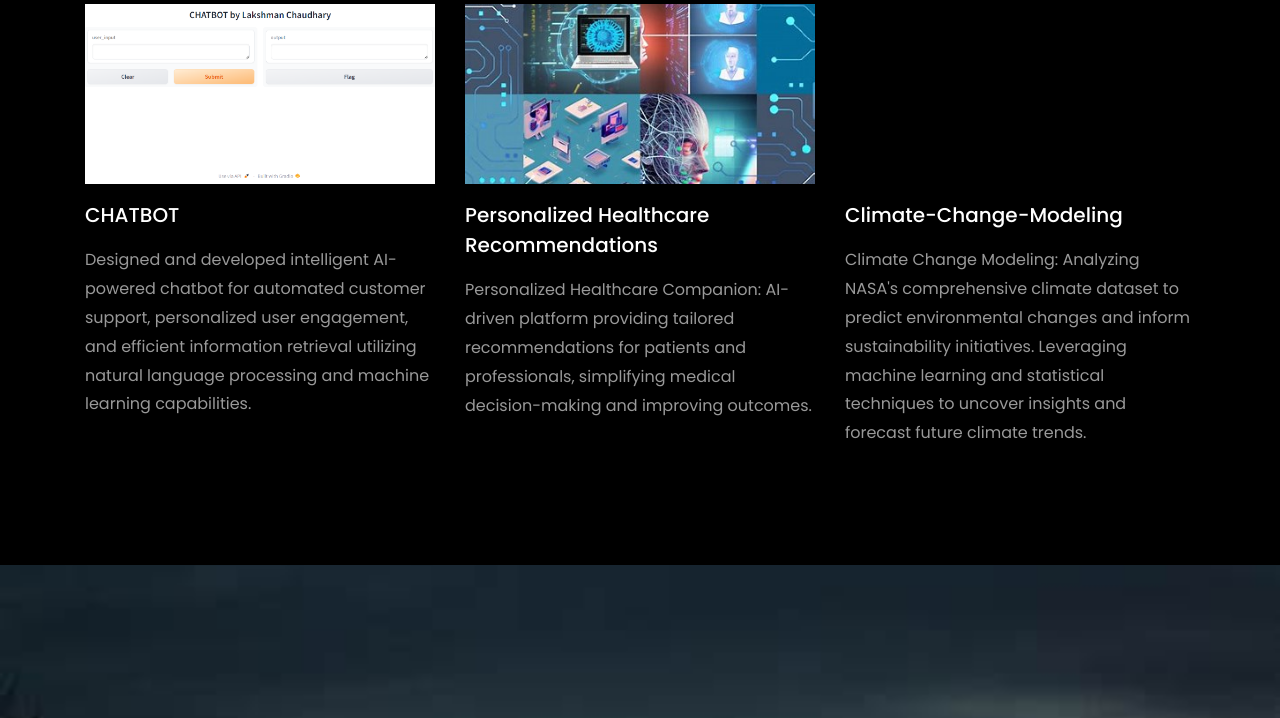
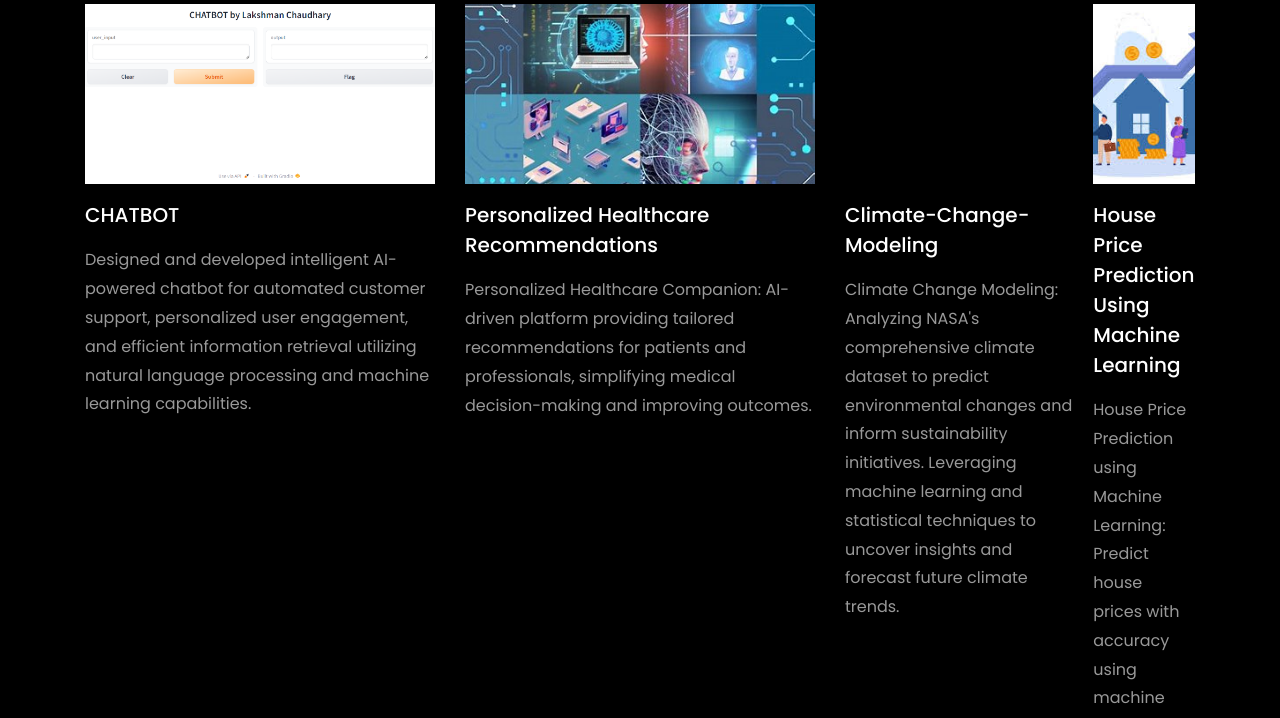
Before and after one commit to lakshman562000/Lakshman_Chaudhary.portfolio, a plain HTML site: page index.html in a window 1280 px wide. Shown: the part 6156-6874 px from the top of the page. Drawn offline with Linux system fonts and the light colour scheme; animation ran at ten frames a second; files whose address does not match are found by name.

Commit message:
Update index.html

```diff
--- a/index.html
+++ b/index.html
@@ -468,6 +468,16 @@
                 <p>Climate Change Modeling: Analyzing NASA's comprehensive climate dataset to predict environmental changes and inform sustainability initiatives. Leveraging machine learning and statistical techniques to uncover insights and forecast future climate trends.</p>
               </div>
             </div>
+          <div class="col-md-4 d-flex ftco-animate">
+          	<div class="blog-entry">
+              <a href="https://github.com/lakshman562000/House-Price-Prediction-Using-Machine-Learning" class="block-20 zoom-effect" style="background-image: url('images/proj_4.jpeg');">
+              </a>
+              <div class="text mt-3 float-right d-block">
+
+                <h3 class="heading"><a href="https://github.com/lakshman562000/House-Price-Prediction-Using-Machine-Learning">House Price Prediction Using Machine Learning</a></h3>
+                <p>House Price Prediction using Machine Learning: Predict house prices with accuracy using machine learning. This project leverages XGBoost algorithm and Boston Housing Dataset to analyze key factors like location, size, crime rate, and air quality, providing reliable price estimates for potential homebuyers and investors.</p>
+              </div>
+            </div>
           </div>
         </div>
 	<br>
```
